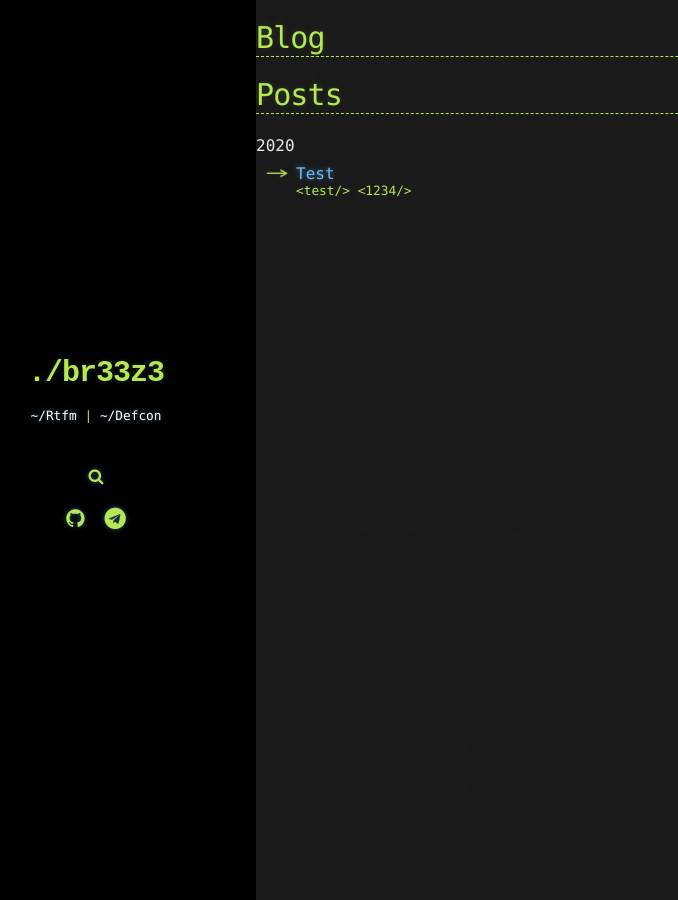
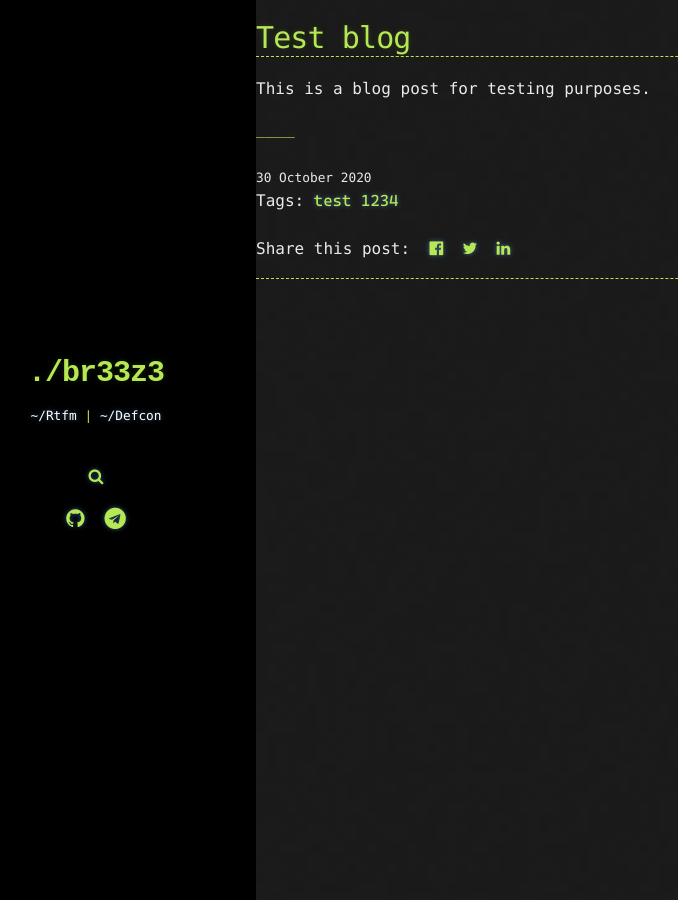
Before and after one commit to br33z3/br33z3.github.io, a Jekyll site: the page built from _pages/rtfm.md, in a window 1280 px wide. Shown: the whole page, without its empty margins (64-742 px from the left). Built offline with Jekyll 4.4.1, drawn with Linux system fonts in a browser that asks for light colours; comment, search, counter and statistics services are not loaded.

Commit message:
Update rtfm.md

```diff
--- a/_pages/rtfm.md
+++ b/_pages/rtfm.md
@@ -1,3 +1,11 @@
 ---
-layout: blog_toplevel
+layout: blog
+title: Test
+tags: test 1234
+comments: true
+date: 2020-10-30
 ---
+
+# Test blog
+
+This is a blog post for testing purposes.
```
